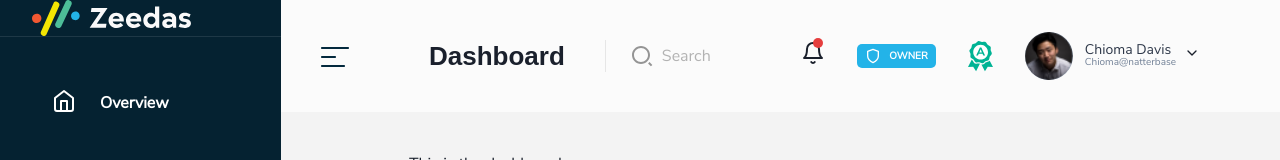
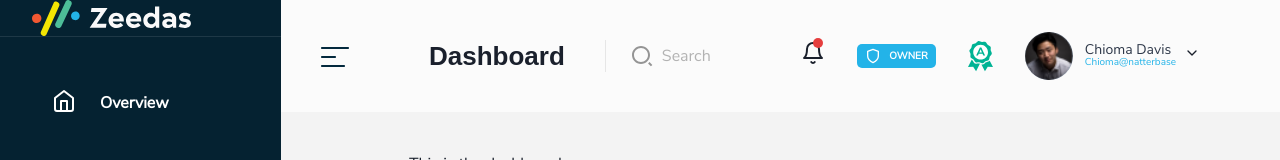
Before and after one commit to AllStackDev1/zeedas_test, a React (Create React App) app: page /dashboard in a window 1280 px wide. Shown: the top 160 px of the page. Built offline with nearby package versions, Linux system fonts and the light colour scheme.

Commit message:
fix topbar user email color

```diff
--- a/src/container/Layout/Topbar.js
+++ b/src/container/Layout/Topbar.js
@@ -153,7 +153,7 @@ const Topbar = () => {
                 fontSize='x-small'
                 lineHeight='3'
                 fontWeight='medium'
-                textColor='gray.500'
+                textColor='zd-blue'
               >
                 Chioma@natterbase
               </Text>
```
